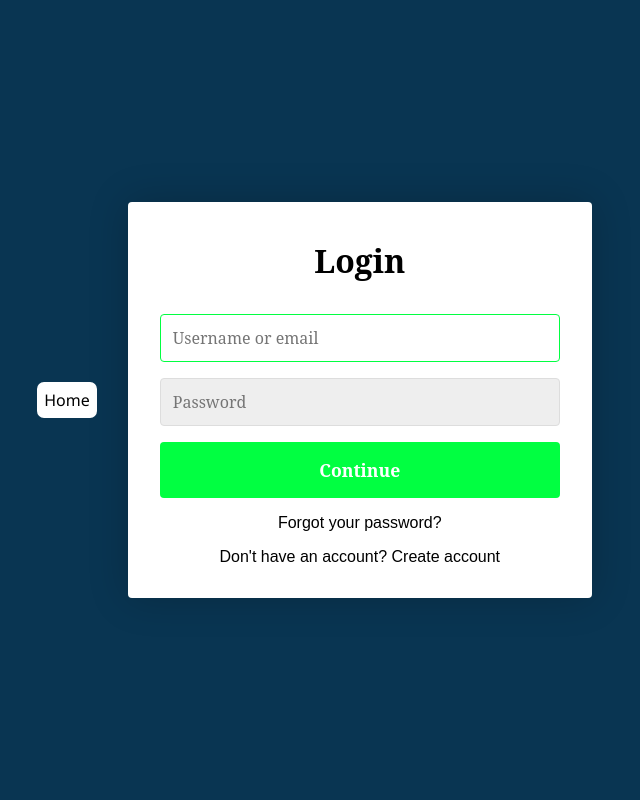
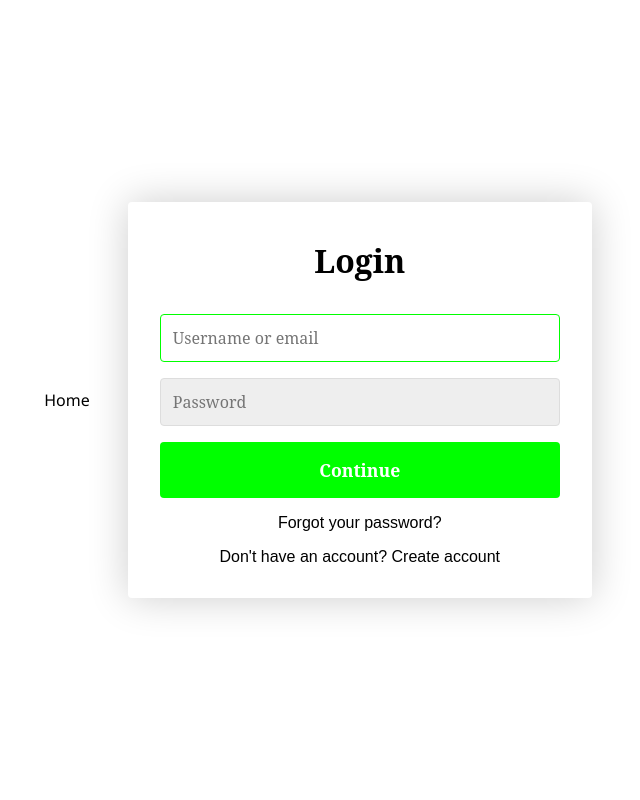
Before and after one commit to Santiago11234/VirtuGal, a PHP site: page /LoginPage.html in a window 1280 px wide. Shown: the whole page, without its empty margins (325-965 px from the left). Run offline with PHP 8.4, Linux system fonts and the light colour scheme.

Commit message:
pls work

```diff
--- a/main.css
+++ b/main.css
@@ -1,9 +1,9 @@
 
 body {
-    --color-primary: rgb(1, 255, 65);
-    --color-primary-dark: #00f752;
-    --color-error: #cc3333;
-    --color-success: #4bb544;
+    --color-primary: rgb(0, 255, 0);
+    --color-primary-dark: rgb(0,255,0);
+    --color-error: rgb(255, 0, 0);
+    --color-success: rgb(0, 255, 0);
     --border-radius: 4px;
 
     margin: 0;
--- a/style.css
+++ b/style.css
@@ -1,5 +1,5 @@
 body {
-    background-color: rgb(9, 53, 82);
+    background-image: url(file:///Users/santiagoe/Desktop/TSA%20website%20images%20folder/background.jpg);
     margin: 0px;
 }
 h1 {
```
